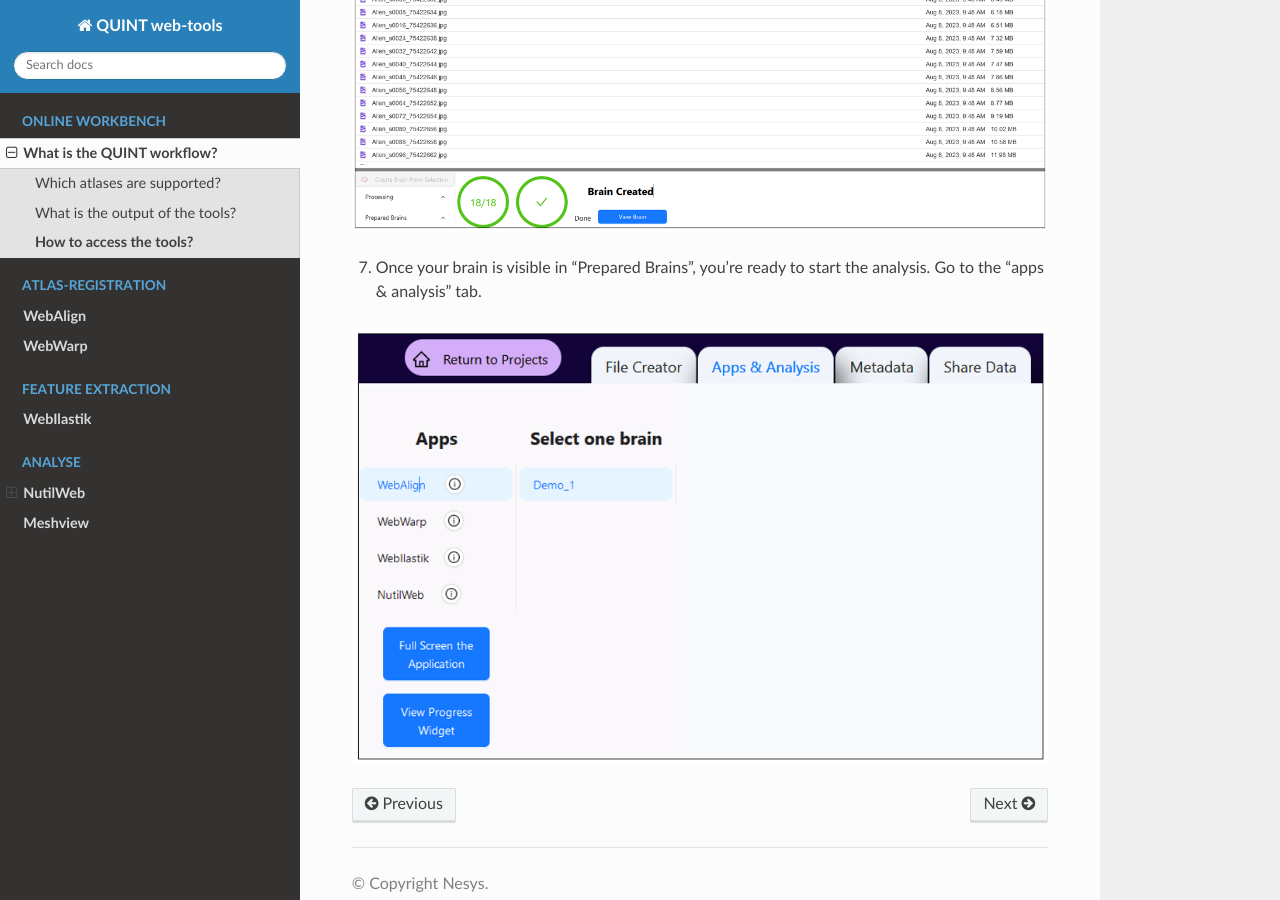
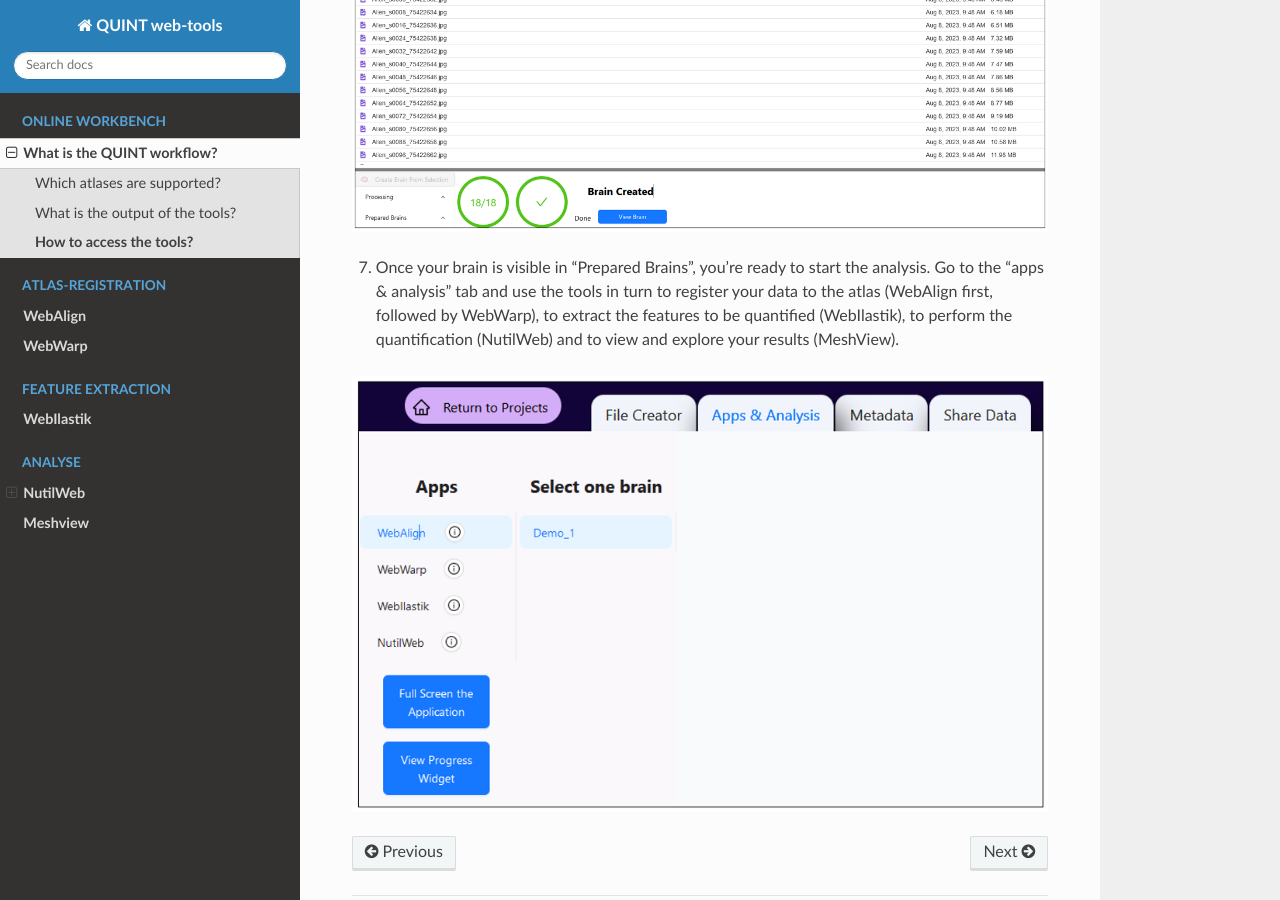
Before and after one commit to Neural-Systems-at-UIO/QUINT_webtools, a Sphinx documentation site: the page built from docs/QUINTintro_new.rst, in a window 1280 px wide and 900 px high, scrolled down 1557 px. Built offline with Sphinx 7.4.7 and the Read the Docs theme 2.0.0, drawn with Linux system fonts in a browser that asks for light colours.

Commit message:
Update QUINTintro_new.rst

```diff
--- a/docs/QUINTintro_new.rst
+++ b/docs/QUINTintro_new.rst
@@ -41,6 +41,6 @@
 
 .. image:: images/CreateBrain.PNG
 
-7. Once your brain is visible in "Prepared Brains", you're ready to start the analysis. Go to the "apps & analysis" tab.
+7. Once your brain is visible in "Prepared Brains", you're ready to start the analysis. Go to the "apps & analysis" tab and use the tools in turn to register your data to the atlas (WebAlign first, followed by WebWarp), to extract the features to be quantified (WebIlastik), to perform the quantification (NutilWeb) and to view and explore your results (MeshView).
 
 .. image:: images/apps.PNG
```
